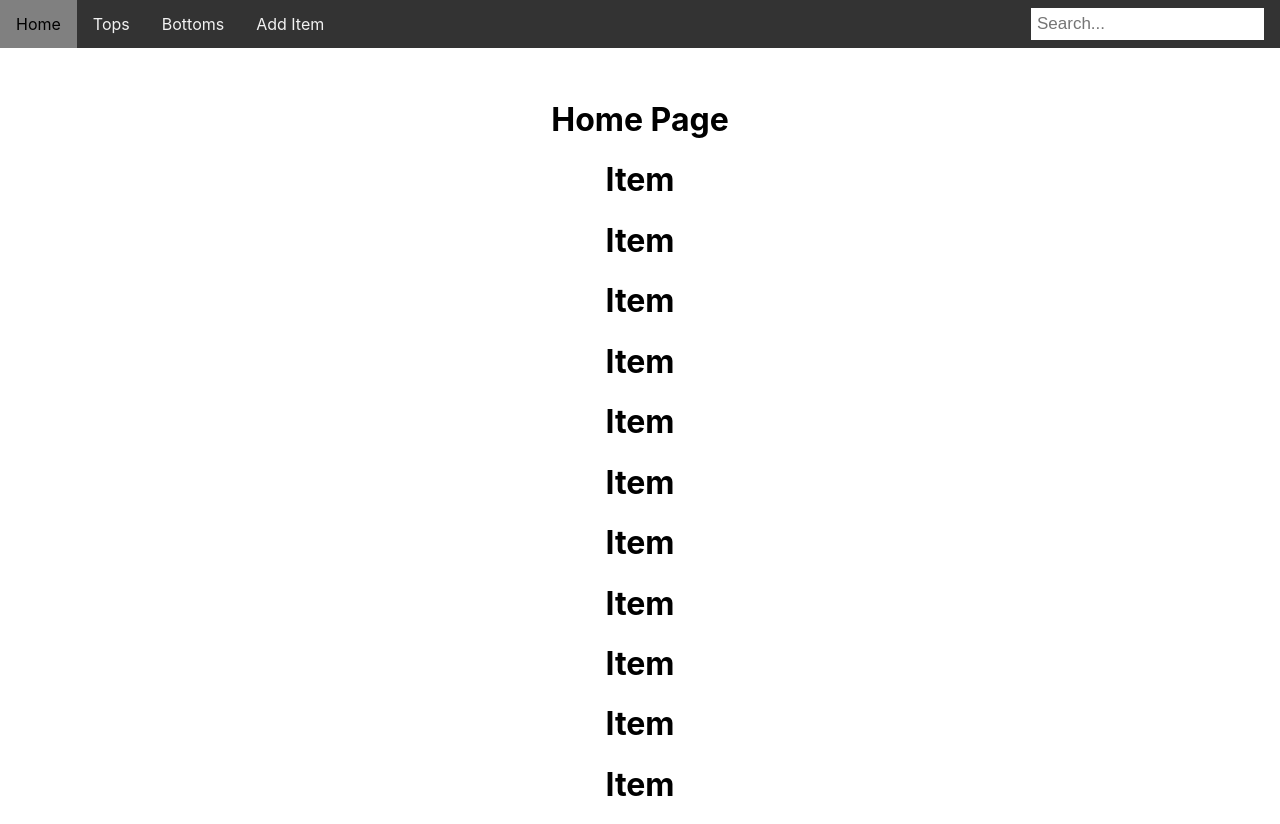
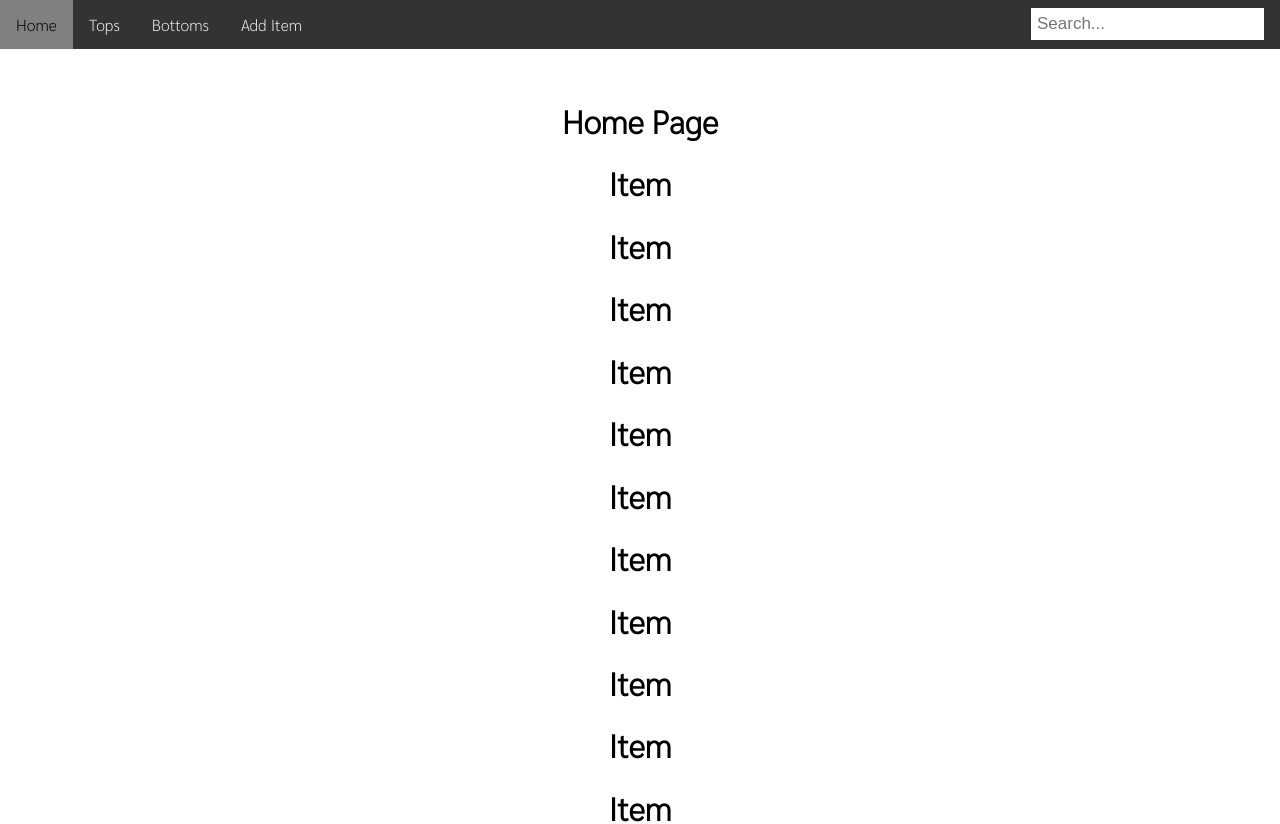
Before and after one commit to logamill/Phase-2-Project, a React (Create React App) app: page / in a window 1280 px wide. Shown: the top 824 px of the page. Built offline with nearby package versions, Linux system fonts and the light colour scheme.

Commit message:
font changed

```diff
--- a/public/index.html
+++ b/public/index.html
@@ -1,6 +1,11 @@
 <!DOCTYPE html>
 <html lang="en">
   <head>
+
+    <link rel="preconnect" href="https://fonts.googleapis.com">
+    <link rel="preconnect" href="https://fonts.gstatic.com" crossorigin>
+    <link href="https://fonts.googleapis.com/css2?family=Sarabun:wght@200&display=swap" rel="stylesheet">
+
     <meta charset="utf-8" />
     <link rel="icon" href="%PUBLIC_URL%/favicon.ico" />
     <meta name="viewport" content="width=device-width, initial-scale=1" />
--- a/src/index.css
+++ b/src/index.css
@@ -1,8 +1,7 @@
+
 body {
   margin: 0;
-  font-family: -apple-system, BlinkMacSystemFont, 'Segoe UI', 'Roboto', 'Oxygen',
-    'Ubuntu', 'Cantarell', 'Fira Sans', 'Droid Sans', 'Helvetica Neue',
-    sans-serif;
+  font-family: 'Sarabun', sans-serif;
   -webkit-font-smoothing: antialiased;
   -moz-osx-font-smoothing: grayscale;
 }
```
